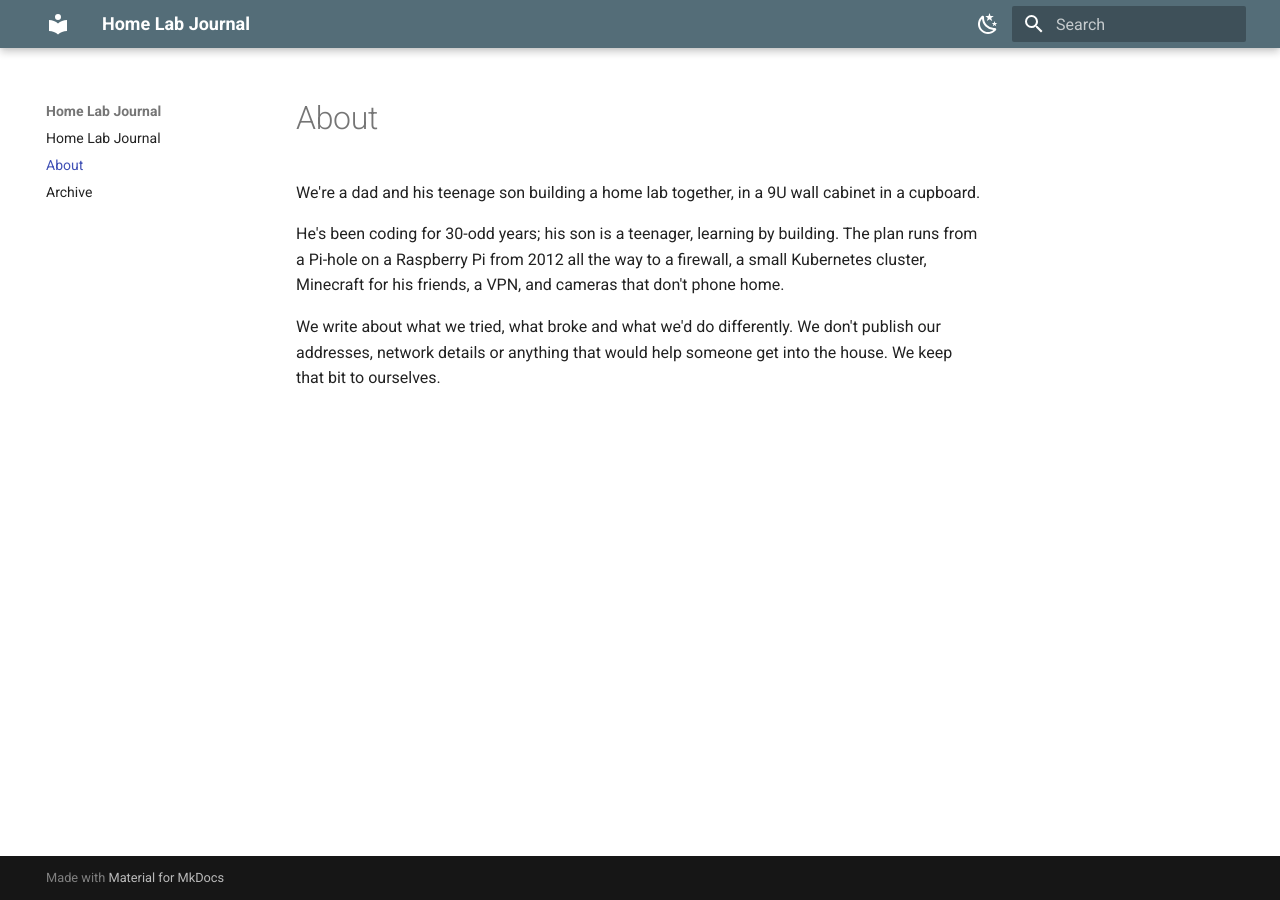
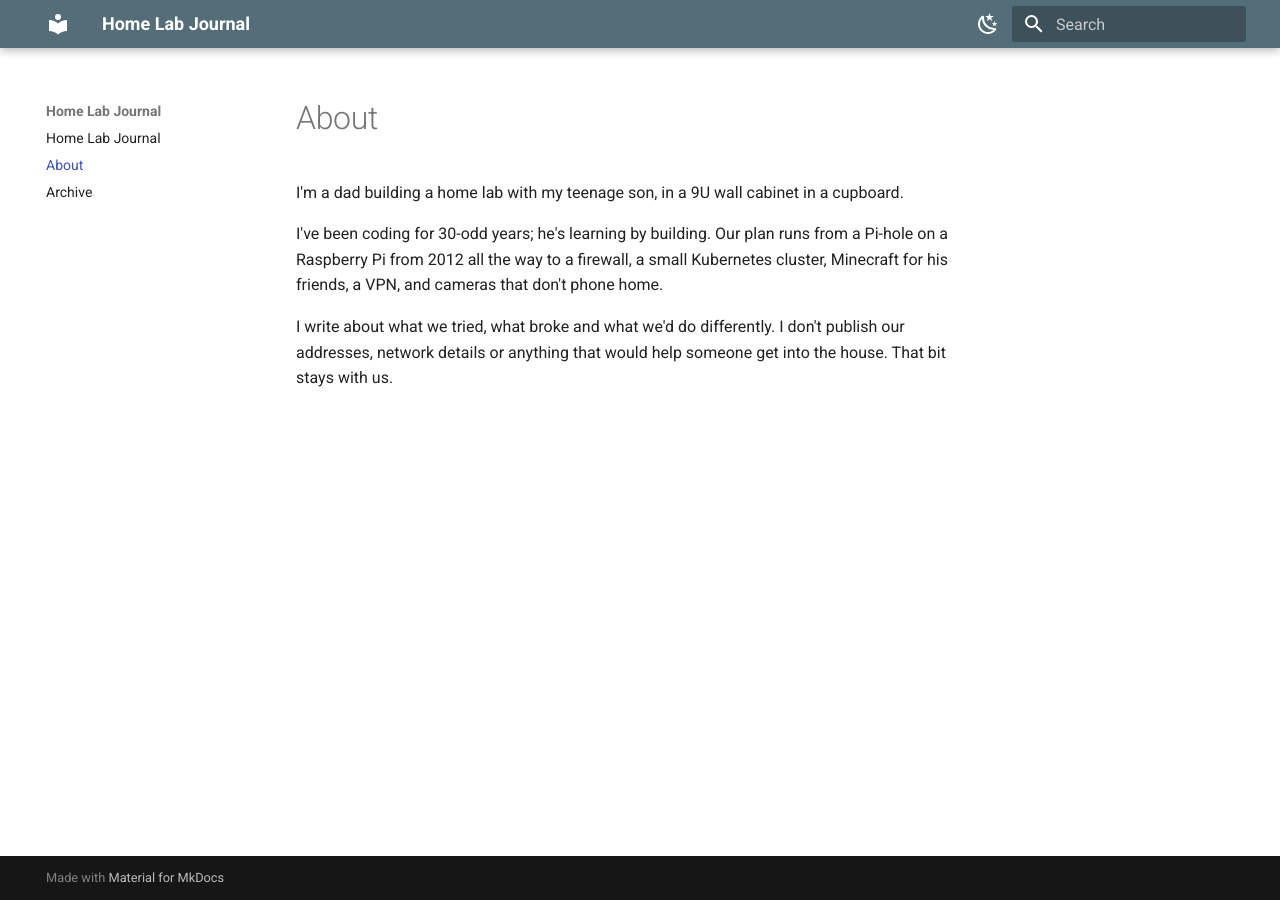
Before and after one commit to homelabjournal/homelabjournal.github.io, an MkDocs documentation site: the page built from docs/about.md, in a window 1280 px wide. Built offline with MkDocs 1.6.1 and Material for MkDocs 9.7.7, drawn with Linux system fonts in a browser that asks for light colours.

Commit message:
Write the home and About pages in the first person

```diff
--- a/docs/about.md
+++ b/docs/about.md
@@ -1,7 +1,7 @@
 # About
 
-We're a dad and his teenage son building a home lab together, in a 9U wall cabinet in a cupboard.
+I'm a dad building a home lab with my teenage son, in a 9U wall cabinet in a cupboard.
 
-He's been coding for 30-odd years; his son is a teenager, learning by building. The plan runs from a Pi-hole on a Raspberry Pi from 2012 all the way to a firewall, a small Kubernetes cluster, Minecraft for his friends, a VPN, and cameras that don't phone home.
+I've been coding for 30-odd years; he's learning by building. Our plan runs from a Pi-hole on a Raspberry Pi from 2012 all the way to a firewall, a small Kubernetes cluster, Minecraft for his friends, a VPN, and cameras that don't phone home.
 
-We write about what we tried, what broke and what we'd do differently. We don't publish our addresses, network details or anything that would help someone get into the house. We keep that bit to ourselves.
+I write about what we tried, what broke and what we'd do differently. I don't publish our addresses, network details or anything that would help someone get into the house. That bit stays with us.
--- a/mkdocs.yml
+++ b/mkdocs.yml
@@ -1,5 +1,5 @@
 site_name: Home Lab Journal
-site_description: A dad and his teenage son build a home lab, one phase at a time.
+site_description: My son and I build a home lab, one phase at a time.
 site_url: https://homelabjournal.com/
 
 theme:
```
Also changed, not shown: README.md (+2 -0 lines), docs/index.md (+1 -1 lines).
